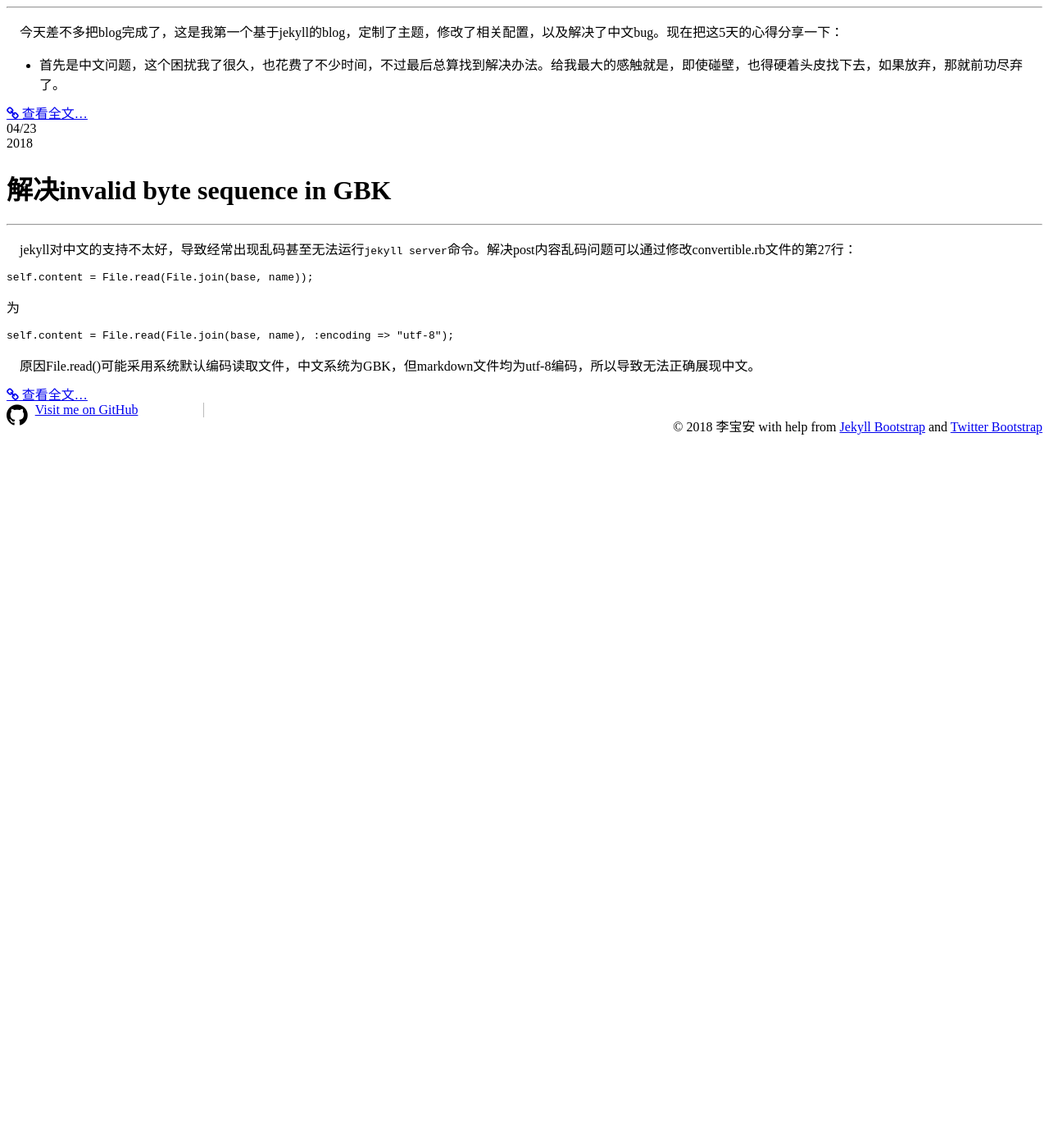
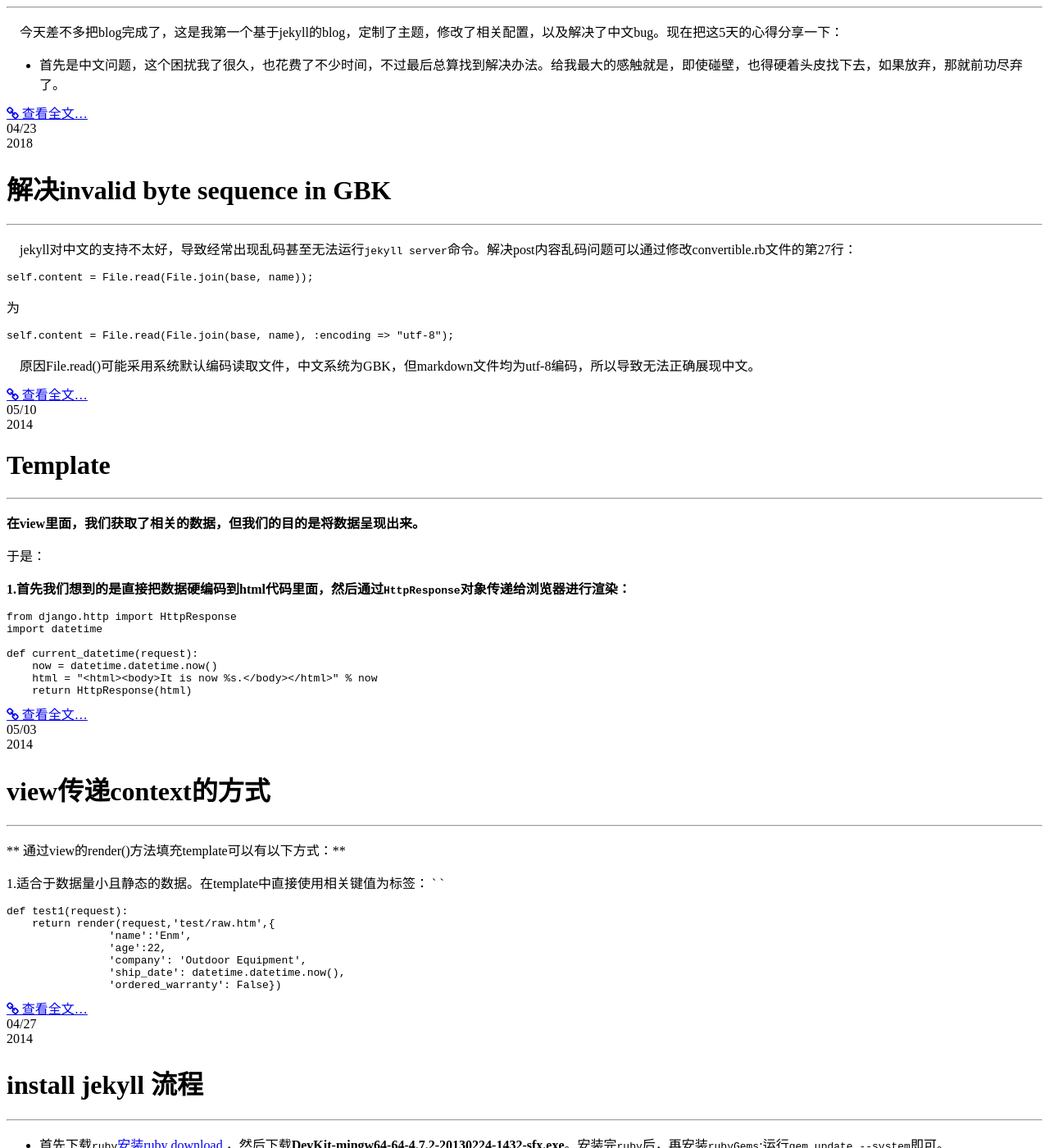
Before and after one commit to libaoan/libaoan.github.io, a Jekyll site: the page built from index.md, in a window 1280 px wide and 1400 px high, scrolled down 1485 px. Shown: the whole window at 82% size. Built offline with Jekyll 4.4.1, drawn with Linux system fonts in a browser that asks for light colours; nearby versions of some CDN libraries; Markdown is read by kramdown in place of the engine named in the settings; before the commit the page ends 2032 px from its top, so only the background shows below that; some of the changed text lies outside the part shown.

Commit message:
this need be reset

````diff
--- a/_config.yml
+++ b/_config.yml
@@ -10,14 +10,14 @@ safe: false
 # Themes are encouraged to use these universal variables
 # so be sure to set them if your theme uses them.
 #
-title : 李宝安的个人博客
+title : 寂寞先生
 tagline: Site Tagline
 author :
-  name : 李宝安
-  email : baoan_008@163.com
-  github : libaoan
-  twitter : libaoan
-  feedburner : libaoan
+  name : 陈佳伟
+  email : blah@email.test
+  github : username
+  twitter : username
+  feedburner : feedname
 
 # The production_url is only used when full-domain names are needed
 # such as sitemap.txt
@@ -27,7 +27,7 @@ author :
 # Else if you are pushing to username.github.io, replace with your username.
 # Finally if you are pushing to a GitHub project page, include the project name at the end.
 #
-production_url : http://libaoan.github.io
+production_url : http://libaoan.github.io/blog
 
 # All Jekyll-Bootstrap specific configurations are namespaced into this hash
 #
@@ -56,7 +56,7 @@ JB :
   #   - Only the following values are falsy: ["", null, false]
   #   - When setting BASE_PATH it must be a valid url.
   #     This means always setting the protocol (http|https) or prefixing with "/"
-  BASE_PATH : /
+  BASE_PATH : /blog
 
   # By default, the asset_path is automatically defined relative to BASE_PATH plus the enabled theme.
   # ex: [BASE_PATH]/assets/themes/[THEME-NAME]
--- a/_includes/themes/twitter/default.html
+++ b/_includes/themes/twitter/default.html
@@ -57,8 +57,8 @@
       </div>
 
       <footer class="card clearfix">
-        <span style="font-size:30px;"class="fa fa-github pull-left"></span><a href="https://github.com/libaoan" style="display:inline-block;padding-right:80px;border-right:1px solid #bbb">Visit me on GitHub</a>
-        <p class="pull-right">&copy; 2018 {{ site.author.name }}
+        <span style="font-size:30px;"class="fa fa-github pull-left"></span><a href="https://github.com/enml/blog" style="display:inline-block;padding-right:80px;border-right:1px solid #bbb">fork me on GitHub</a>
+        <p class="pull-right">&copy; 2011 {{ site.author.name }}
           with help from <a href="http://jekyllbootstrap.com" target="_blank" title="The Definitive Jekyll Blogging Framework">Jekyll Bootstrap</a>
           and <a href="http://twitter.github.com/bootstrap/" target="_blank">Twitter Bootstrap</a>
         </p>
--- /dev/null
+++ b/_posts/2014-04-23-chinese-messy-code.md
@@ -0,0 +1,27 @@
+---
+layout: post
+title: "解决invalid byte sequence in GBK"
+description: ""
+category: 技术分享
+tags: [gbk,乱码]
+---
+{% include JB/setup %}
+# 解决invalid byte sequence in GBK
+---
+
+　jekyll对中文的支持不太好，导致经常出现乱码甚至无法运行`jekyll server`命令。解决post内容乱码问题可以通过修改convertible.rb文件的第27行：
+
+```
+self.content = File.read(File.join(base, name));
+```
+为
+
+```
+self.content = File.read(File.join(base, name), :encoding => "utf-8");
+```
+
+　原因File.read()可能采用系统默认编码读取文件，中文系统为GBK，但markdown文件均为utf-8编码，所以导致无法正确展现中文。
+
+<!--break-->
+
+　但是当我在post.html模板里面加入中文之后，`jekyll server`命令直接报错。解决办法是在运行服务器前先运行`chcp 65001`命令，即可解决。在官方找到的解决办法**Windows users: run chcp 65001 first to change the command prompt's character encoding (code page) to UTF-8 so Jekyll runs without errors.**
--- /dev/null
+++ b/_posts/2014-04-23-finish-jekyll.md
@@ -0,0 +1,24 @@
+---
+layout: post
+title: "对5天来关于jekyll的心得"
+description: ""
+category: 技术分享
+tags: [jekyll blog]
+---
+{% include JB/setup %}
+# 完成基于jekyll的第一个blog
+---
+
+　今天差不多把blog完成了，这是我第一个基于jekyll的blog，定制了主题，修改了相关配置，以及解决了中文bug。现在把这5天的心得分享一下：
+
+* 首先是中文问题，这个困扰我了很久，也花费了不少时间，不过最后总算找到解决办法。给我最大的感触就是，即使碰壁，也得硬着头皮找下去，如果放弃，那就前功尽弃了。
+
+<!--break-->
+
+* 然后是关于bootstrap，因为主题是基于bootstrap，所以这几天对bootstrap也有了深入的了解。Less预编译的思想其实挺方便的，只不过先前习惯了直接div+css的方式后一时难以习惯，但是，习惯是用来打破，不打破那永远都进不了步。
+
+* @media通过检测min-width和max-width来进行响应式布局，但要编写全局css时要注意，否则很容易响应不了。
+
+* \<hr> 添加个具有margin的hr，然后在使用card style时可以通过添加hr来达到分割的效果。另一种方式是直接为card添加一个margin-top。
+
+* 当我使用中文的categories时，由于permalink中包含categories，导致链接失败。所以只要到_config.yml中修改permalink即可。
--- /dev/null
+++ b/_posts/2014-04-24-directory.md
@@ -0,0 +1,14 @@
+---
+layout: post
+title: "jekyll加载图片的路径问题"
+description: ""
+category: 技术分享
+tags: [路径]
+---
+{% include JB/setup %}
+# jekyll加载图片的路径问题
+---
+　一开始使用根目录` /assets/…/img/bg.png `的方式，在localhost调试成功，但在github pages失败。
+　后来试了一下当前目录方式` ./img/bg.png `成功。也可以用` img/bg.png `表示当前目录。
+
+<!--break-->
--- /dev/null
+++ b/_posts/2014-04-27-install-jekyll.md
@@ -0,0 +1,26 @@
+---
+layout: post
+title: "install jekyll 流程"
+description: ""
+category: 技术分享
+tags: [install jekyll]
+---
+{% include JB/setup %}
+# install jekyll 流程
+---
+
+
+* 首先下载`ruby`[安装ruby download](http://rubyinstaller.org/downloads/) ，然后下载**DevKit-mingw64-64-4.7.2-20130224-1432-sfx.exe**。安装完`ruby`后，再安装`rubyGems`:运行`gem update --system`即可。
+
+* 解压DevKit，然后命令行cd到该目录，运行
+
+<!--break-->
+
+```
+ ruby dk.rb init
+ ruby dk.rb review
+ ruby dk.rb install
+ gem install rdiscount --platform=ruby
+```
+
+* DevKit安装完后，即可安装jekyll：`gem install jekyll`.
--- /dev/null
+++ b/_posts/2014-05-03-view_render.md
@@ -0,0 +1,56 @@
+---
+layout: post
+title: view传递context的方式
+category : python_django
+tagline: "Supporting tagline"
+tags : [python, django]
+---
+{% include JB/setup %}
+# view传递context的方式
+---
+
+** 通过view的render()方法填充template可以有以下方式：**
+
+1.适合于数据量小且静态的数据。在template中直接使用相关键值为标签：
+`{{ name }} {{ ship_date }}`
+
+```
+def test1(request):
+    return render(request,'test/raw.htm',{
+                'name':'Enm',
+                'age':22,
+                'company': 'Outdoor Equipment',
+                'ship_date': datetime.datetime.now(),
+                'ordered_warranty': False})
+```
+<!--break-->
+
+2.通过调用属性的方式传递整个dictionary。但在template中必须使用属性方式：\{\{ **person.** name \}\},\{\% for i,k in **dict.** items \%\}
+
+```
+def test2():
+    person = {  'name':'Enm',
+                'age':22,
+                'company': 'Outdoor Equipment',
+                'ship_date': datetime.datetime.now(),
+                'ordered_warranty': False}
+
+    dict = {"name":"enm","age":"21","school":"szu"}
+    return render(request,'test/raw.htm',{ 'person':person, 'dict':dict})
+```
+
+3.使用**locals(),locals()** 是个字典，直接赋值给变量。很明显这种方式更加优雅和便捷，但缺点就是它会把所有的dictionary都传递，也就是说它默认传递的值可能会比你预想中的多。
+
+   template中仍然必须使用属性方式：\{\{ **person.** name \}\},\{\% for i,k in **dict.** items \%\}
+
+```
+def test3():
+    person = {  'name': 'Enm',
+                'age':22,
+                'company': 'Outdoor Equipment',
+                'ship_date': datetime.datetime.now(),
+                'ordered_warranty': False}
+
+    dict = {"name":"enm","age":"21","school":"szu"}
+    return render(request,'test/raw.htm',locals())
+```
--- /dev/null
+++ b/_posts/2014-05-10-template.md
@@ -0,0 +1,171 @@
+---
+layout: post
+title: Template
+category : python_django
+tagline: "Supporting tagline"
+tags : [python, django,template]
+---
+{% include JB/setup %}
+# Template
+---
+
+**在view里面，我们获取了相关的数据，但我们的目的是将数据呈现出来。**
+
+
+于是：
+
+**1.首先我们想到的是直接把数据硬编码到html代码里面，然后通过`HttpResponse`对象传递给浏览器进行渲染：**
+
+```
+from django.http import HttpResponse
+import datetime
+
+def current_datetime(request):
+    now = datetime.datetime.now()
+    html = "<html><body>It is now %s.</body></html>" % now
+    return HttpResponse(html)
+```
+<!--break-->
+
+但是很明显这种方法不适合生产环境，你不可能把整个html页面都硬编码在view里面，因为这显得既愚蠢又低效。对于template的改动很明显要比view频繁得多，这种方式意味着你想更改页面表现时都必须得改动python代码，并且前后端无法同步开发。于是有了第二种方式：
+
+
+
+**2.把html代码分离成独立的模板，通过加载模板文件进行渲染，这样可以实现前后端分离：**
+
+
+``` python
+   #view
+from django.shortcuts import render_to_response
+import datetime
+
+def current_datetime(request):
+    now = datetime.datetime.now()
+    return render_to_response('current_datetime.html', {'current_date': now})
+
+```
+
+
+```
+#template
+<html><body>It is now {{ current_date }}.</body></html>
+```
+通过render()传递数据给template的方式在上一篇文章有列举出来。这种模式的好处很明显。但我们又遇到一个问题：**假如我的网站有100个页面，那我是不是要写100个template呢？**
+
+我们知道这样是愚蠢。编程中有一个很重要的思想就是--**最大限度地实现代码重用。** 而我们写100个页面的重复代码可能已经超过40%了，这不但费时费力，你还可能见笑于大方之家。所以我们有一种优雅的解决方式：**include**
+
+**(1). 把重用代码分离出来，比如header.html,footer.html,sidebar.html；然后`include`到content.html中。**
+
+```
+# header.html
+
+<!DOCTYPE HTML PUBLIC "-//W3C//DTD HTML 4.01//EN">
+<html lang="en">
+<head>
+    <title>The current time</title>
+</head>
+```
+
+```
+    # footer.html
+
+        <p>Thanks for visiting my site.</p>
+    </body>
+    </html>
+```
+
+```
+# include 'header' and 'footer'
+
+{ include 'header.html' %}
+<body>
+    <h1>My helpful timestamp site</h1>
+    <p>It is now {{ current_date }}.</p>
+{ include 'footer.html' %}
+```
+
+没错，这样很优雅，可以实现代码重用。但是仍然有个问题：当代码中存在哪怕一个标记不同时，这部分代码你就无法分离出来，这导致了你仍然需要重复大量的代码。比如：
+
+```
+# first page
+
+<!DOCTYPE HTML PUBLIC "-//W3C//DTD HTML 4.01//EN">
+<html lang="en">
+<head>
+    <title>The current time</title>
+</head>
+<body>
+    <h1>My helpful timestamp site</h1>
+    <p>It is now {{ current_date }}.</p>
+
+    <hr>
+    <p>Thanks for visiting my site.</p>
+</body>
+</html>
+```
+```
+# second page
+
+<!DOCTYPE HTML PUBLIC "-//W3C//DTD HTML 4.01//EN">
+<html lang="en">
+<head>
+    <title>Future time</title>
+</head>
+<body>
+    <h1>My helpful timestamp site</h1>
+    <p>In {{ hour_offset }} hour(s), it will be {{ next_time }}.</p>
+
+    <hr>
+    <p>Thanks for visiting my site.</p>
+</body>
+</html>
+```
+这两个页面中`<title>`不同，意味着`<title>`以下的部分都不能并入`header.html`中，哪怕下面仍然存在大量的重复代码。所以有了更优雅的解决办法：**extends** -- inculde的逆向思维。
+
+
+**(2). 我们把模板里面的‘不同代码’进行定义，相同的代码保存为base模板**
+
+```
+<!DOCTYPE HTML PUBLIC "-//W3C//DTD HTML 4.01//EN">
+<html lang="en">
+<head>
+    <title>{ block title %}{ endblock %}</title>
+</head>
+<body>
+    <h1>My helpful timestamp site</h1>
+    { block content %}{ endblock %}
+    { block footer %}
+    <hr>
+    <p>Thanks for visiting my site.</p>
+    { endblock %}
+</body>
+</html>
+```
+
+此时`base.html`变成了一个骨架，你可以把需要的内容填充进去即可，这最大限度实现了代码重用。
+
+```
+    # first page
+
+    { extends "base.html" %}
+
+    { block title %}The current time{ endblock %}
+
+    { block content %}
+    <p>It is now {{ current_date }}.</p>
+    { endblock %}
+```
+
+```
+    # second page
+
+    { extends "base.html" %}
+
+    { block title %}Future time{ endblock %}
+
+    { block content %}
+    <p>In {{ hour_offset }} hour(s), it will be {{ next_time }}.</p>
+    { endblock %}
+```
+
+woo! 简单优雅！这是Template设计的思想历程。
````
Also changed, not shown: _posts/2014-04-20-githubpages.md (added, +32 -0 lines), README.md, changelog.md.
